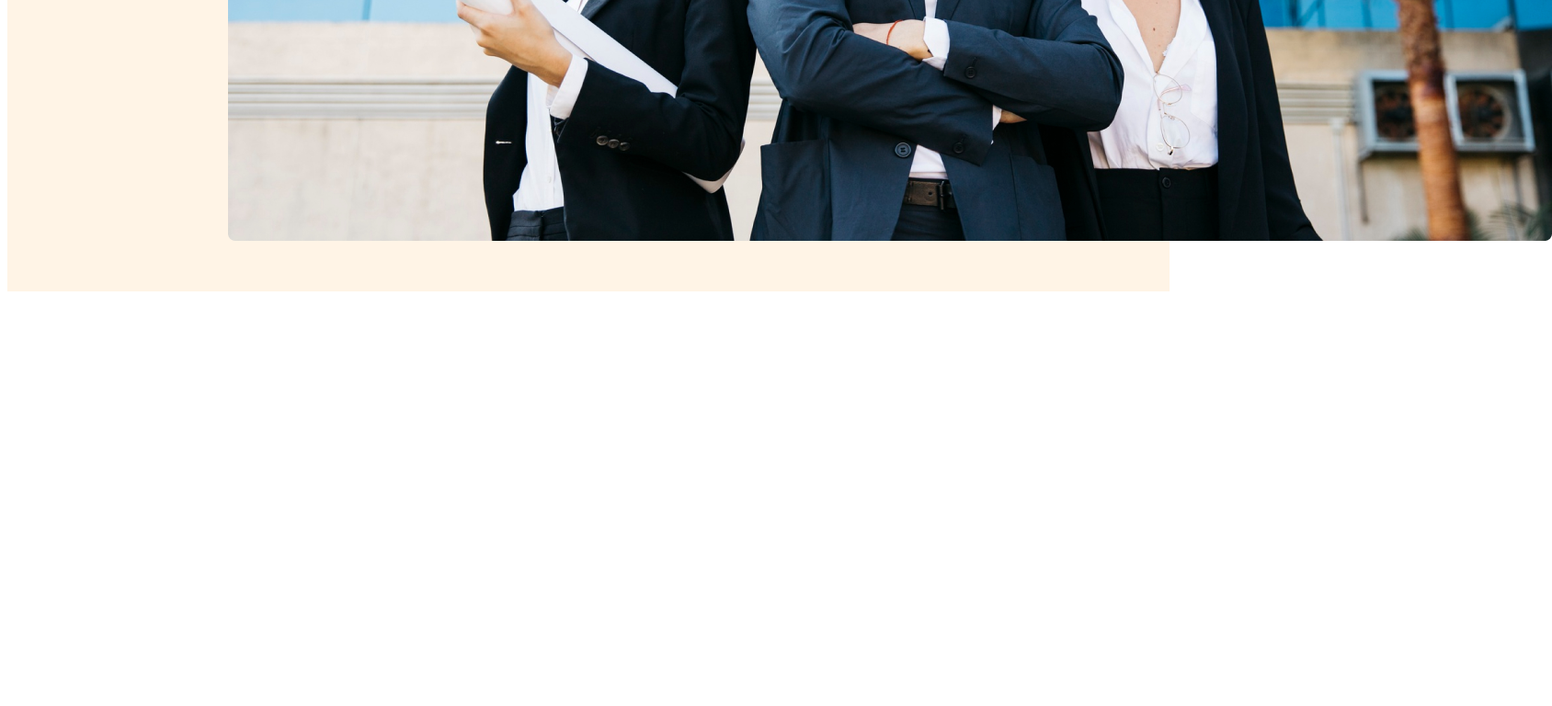
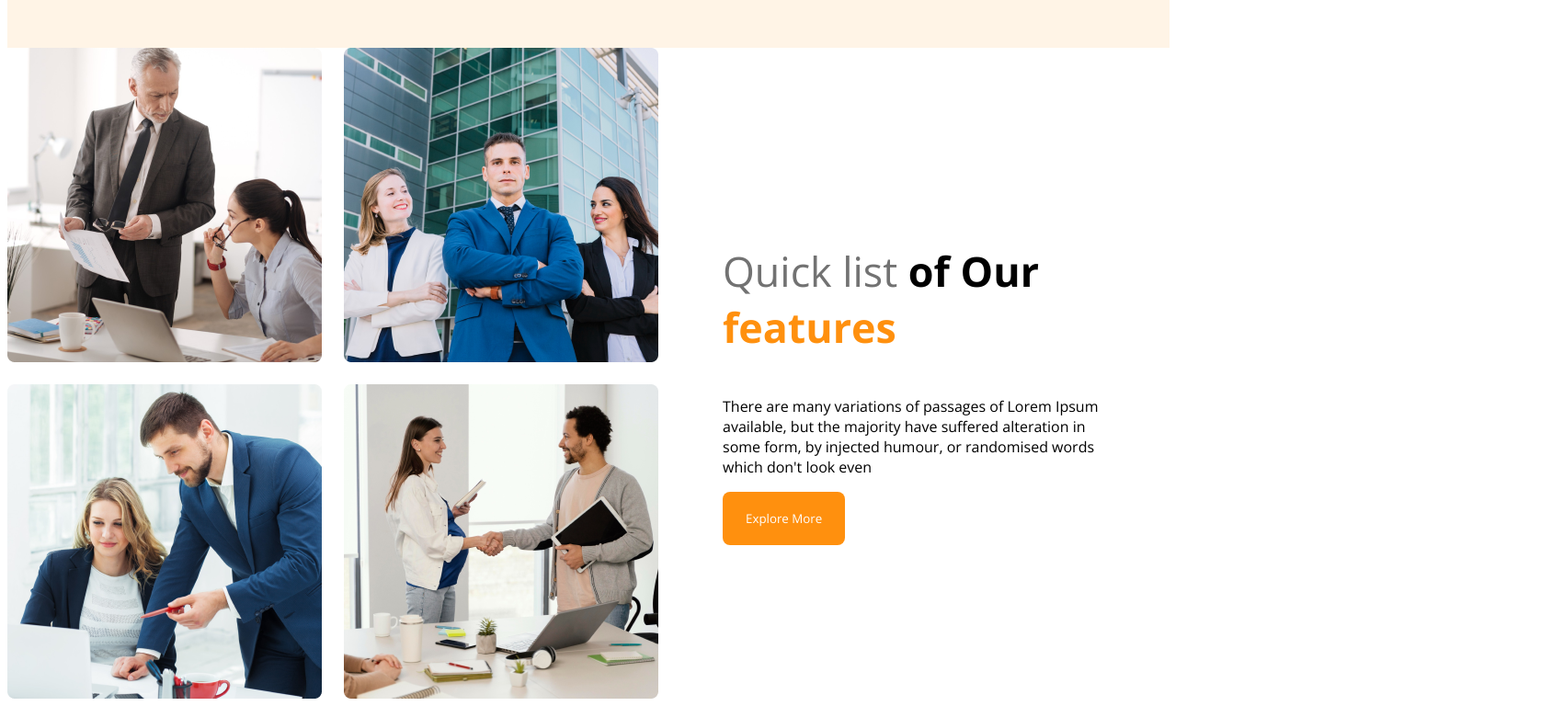
Before and after one commit to rina7d/g3-architects-website, a plain HTML site: page index.html in a window 1280 px wide. Shown: the part 1033-1801 px from the top of the page at 92% size, 1688 px wide, since content can reach past the window. Before the commit the page ends 1358 px from the top, so only its background shows below. Drawn offline with nearby package versions, Linux system fonts and the light colour scheme.

Commit message:
features content added

```diff
--- a/index.html
+++ b/index.html
@@ -7,6 +7,7 @@
     <link rel="stylesheet" href="styles.css/architects.css">
 </head>
 <body>
+    <!--header start-->
     <header>
         <nav>
         <h3 class="nav-title">G3 Architects</h3>
@@ -29,7 +30,24 @@
         </div>
 
     </header>
+    <!--header end-->
     <main>
+        <!-- teams features section start-->
+        <section class="teams-container">
+            <div class="teams-img-contaner">
+                <img src="images/team1.png" alt="">
+                <img src="images/team2.png" alt="">
+                <img src="images/team3.png" alt="">
+                <img src="images/team4.png" alt="">
+
+            </div>
+            <div class="teams-content">
+                <h3 class="teams-title"><span class="quick-list">Quick list </span> <span>of Our</span> <span class="text-features">features</span></h3>
+                <p class="teams-description">There are many variations of passages of Lorem Ipsum available, but the majority have suffered alteration in some form, by injected humour, or randomised words which don't look even</p>
+                <button class="btn-primary">Explore  More</button>
+
+            </div>
+        </section>
 
     </main>
     <footer>
--- a/styles.css/architects.css
+++ b/styles.css/architects.css
@@ -1,17 +1,30 @@
 /* work sans font from google*/
 
 @import url('https://fonts.googleapis.com/css2?family=Open+Sans:wght@400;700;800&family=Work+Sans:wght@400;500;600;700;800&display=swap');
+
+/*  shared styles*/
 
 *{
     font-family: 'Work Sans', sans-serif;
     font-family: 'Open Sans', sans-serif;
 }
-/*header styles*/
+.btn-primary{
+    border-radius: 8px;
+    color: #FFF;
+    background: #FF900E;
+    padding: 20px 25px;
+    color: #FFF;
+    cursor: pointer;
+    border: 0;
+
+
+}
 header{
     background: rgba(255, 144, 14, 0.10);
     padding: 50px 240px;
 
 }
+
 nav{
     display: flex;
     justify-content: space-between;
@@ -51,3 +64,59 @@ nav li a{
 .banner-decription{
     color: #727272;
 }
+.banner img{
+    margin-top: 20px;
+    width: 100%;
+}
+/* responsive media  queries */
+@media screen and ( max-width:576px) {
+    header{
+        padding: 20px;
+    }
+    nav{
+        flex-direction:column;
+    }
+
+}
+/* tablet or medium device */
+@media screen and(min-width:576px) and (max-width:960px){
+    header{
+        padding: 50px;
+    }
+    nav{
+        flex-direction: column;
+    }
+
+}
+/* main style */
+main{
+    max-width: 1440px;
+    margin: auto;
+}
+/*teams styles */
+.teams-container{
+    display: flex;
+    align-items: center;
+}
+.teams-img-contaner{
+    display: grid;
+    grid-template-columns: repeat(2,1fr);
+    gap: 1.5em;
+}
+.teams-content{
+    padding-left: 70px;
+    padding-right: 70px;
+}
+.teams-title{
+    font-size: 2.8rem;
+}
+.teams-title .quick-list{
+    color: #727272;
+    font-weight: 500;
+}
+
+.teams-title .text-features{
+color: #FF900E;
+font-weight: 700;
+
+}
```
